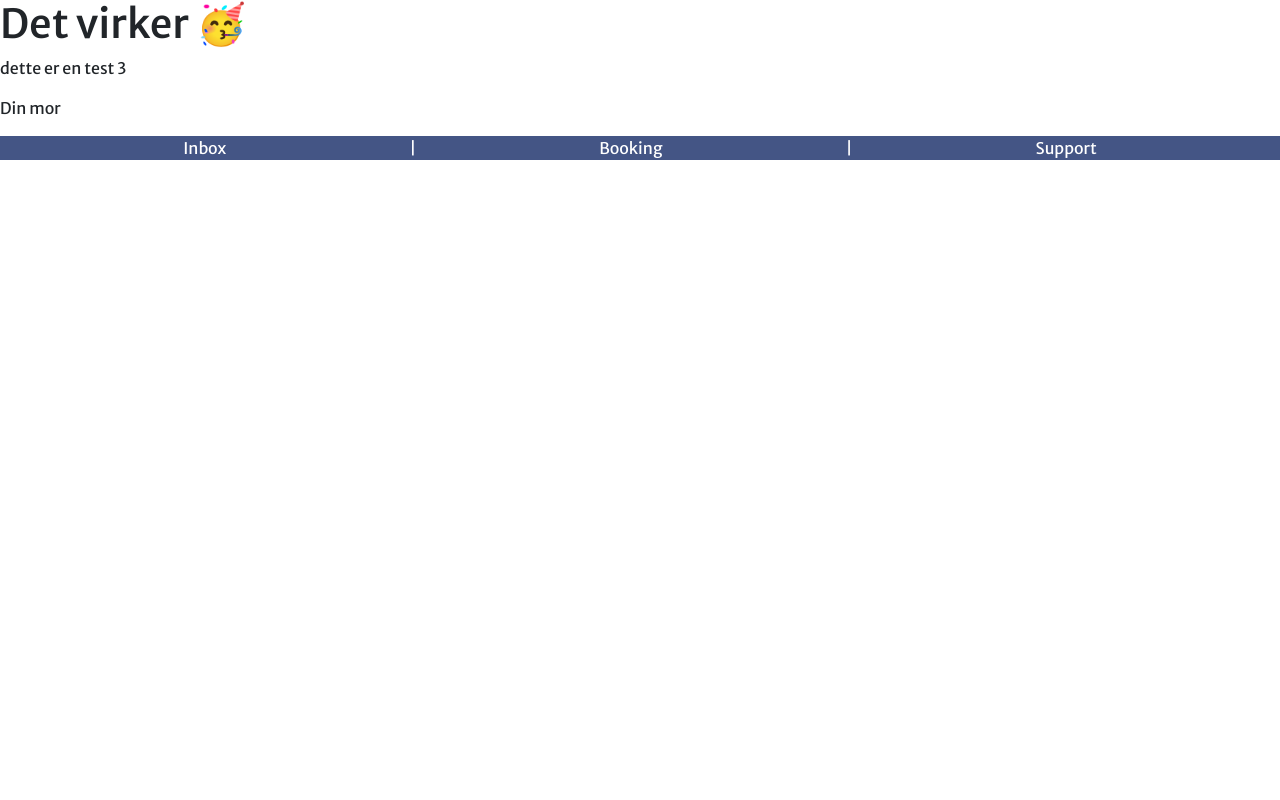
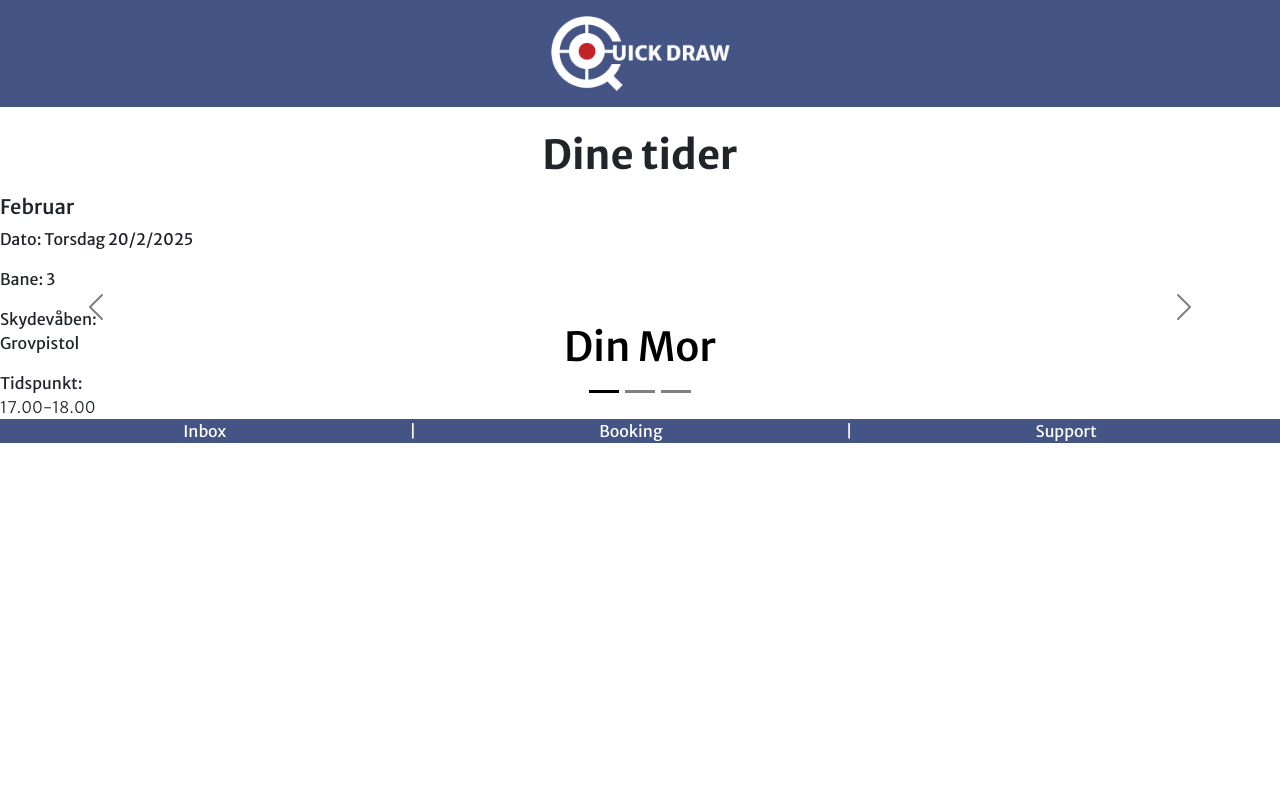
Before and after one commit to TohmasKronborg/SaaSSkydebane, a PHP site: page /forside.php in a window 1280 px wide. Run offline with PHP 8.4, Linux system fonts and the light colour scheme; style sheets or scripts are compiled from the project's sources.

Commit message:
Index lavet om til forside.php

```diff
--- a/forside.php
+++ b/forside.php
@@ -10,7 +10,7 @@ require "settings/init.php";
 <head>
     <meta charset="utf-8">
 
-    <title>Forside</title>
+    <title>Inbox</title>
 
     <meta name="robots" content="All">
     <meta name="author" content="Udgiver">
@@ -19,31 +19,83 @@ require "settings/init.php";
     <link href="css/styles.css" rel="stylesheet" type="text/css">
 
     <meta name="viewport" content="width=device-width, initial-scale=1">
+
+    <style>
+        html, body {
+            height: 100%;
+        }
+    </style>
+
 </head>
 
-<!--
-.▄▄▄  ▄• ▄▌▪   ▄▄· ▄ •▄
-▐▀•▀█ █▪██▌██ ▐█ ▌▪█▌▄▌▪
-█▌·.█▌█▌▐█▌▐█·██ ▄▄▐▀▀▄·
-▐█▪▄█·▐█▄█▌▐█▌▐███▌▐█.█▌
-·▀▀█.  ▀▀▀ ▀▀▀·▀▀▀ ·▀  ▀
-·▄▄▄▄  ▄▄▄   ▄▄▄· ▄▄▌ ▐ ▄▌
-██▪ ██ ▀▄ █·▐█ ▀█ ██· █▌▐█
-▐█· ▐█▌▐▀▀▄ ▄█▀▀█ ██▪▐█▐▐▌
-██. ██ ▐█•█▌▐█ ▪▐▌▐█▌██▐█▌
-▀▀▀▀▀• .▀  ▀ ▀  ▀  ▀▀▀▀ ▀▪
--->
+<?php
+include("includes/logoHeader.php");
+?>
+
 
 <body>
 
-<h1>Det virker 🥳</h1>
-<p>dette er en test 3</p>
-<p>Din mor</p>
+<h1 class="fw-bold d-flex justify-content-center pt-4 pb-2 "> Dine tider</h1>
 
+<!-- dette er carrusellen til dine bookede tider -->
+
+<div id="carouselExampleDark" class="carousel carousel-dark slide">
+    <div class="carousel-indicators">
+        <button type="button" data-bs-target="#carouselExampleDark" data-bs-slide-to="0" class="active" aria-current="true" aria-label="Slide 1"></button>
+        <button type="button" data-bs-target="#carouselExampleDark" data-bs-slide-to="1" aria-label="Slide 2"></button>
+        <button type="button" data-bs-target="#carouselExampleDark" data-bs-slide-to="2" aria-label="Slide 3"></button>
+    </div>
+    <div class="carousel-inner">
+        <div class="carousel-item active" data-bs-interval="10000">
+            <div class="carousel-caption">
+                <h1>Din Mor</h1>
+            </div>
+            <h5>Februar</h5>
+            <p>Dato: Torsdag 20/2/2025</p>
+            <p>Bane: 3</p>
+            <p>Skydevåben: <br> Grovpistol</p>
+            <span>Tidspunkt:<br> <span class="fw-light">17.00-18.00</span></span>
+        </div>
+        <div class="carousel-item" data-bs-interval="2000">
+            <img src="images/graato.png" class="d-block w-100" alt="">
+            <div class="carousel-caption">
+                <h5>Marts</h5>
+                <p>Dato: Torsdag 06/3/2025</p>
+                <p>Bane: 2</p>
+                <p>Skydevåben: <br> Salonpistol</p>
+                <span>Tidspunkt:<br> <span class="fw-light">17.00-18.00</span></span>
+            </div>
+        </div>
+        <div class="carousel-item">
+            <img src="images/graato.png" class="d-block w-100" alt="background">
+            <div class="carousel-caption">
+                <h5>April</h5>
+                <p>Dato: Fredag 04/4/2025</p>
+                <p>Bane: 4</p>
+                <p>Skydevåben:<br> Salonriffel</p>
+                <span>Tidspunkt:<br> <span class="fw-light">18.30-19.30</span></span>
+            </div>
+        </div>
+    </div>
+    <button class="carousel-control-prev" type="button" data-bs-target="#carouselExampleDark" data-bs-slide="prev">
+        <span class="carousel-control-prev-icon" aria-hidden="true"></span>
+        <span class="visually-hidden">Previous</span>
+    </button>
+    <button class="carousel-control-next" type="button" data-bs-target="#carouselExampleDark" data-bs-slide="next">
+        <span class="carousel-control-next-icon" aria-hidden="true"></span>
+        <span class="visually-hidden">Next</span>
+    </button>
+</div>
+
+
+
+
+<!-- navigations baren -->
 <?php
 include("includes/navigation.php");
 ?>
 
 <script src="https://cdn.jsdelivr.net/npm/bootstrap@5.3.3/dist/js/bootstrap.bundle.min.js"></script>
 </body>
+
 </html>
```
Also changed, not shown: inbox.php (deleted, +0 -102 lines), images/gun.jpg (deleted), images/shooterto.jpg (deleted), images/skydeskiverto.jpg (deleted), 1 other file.
